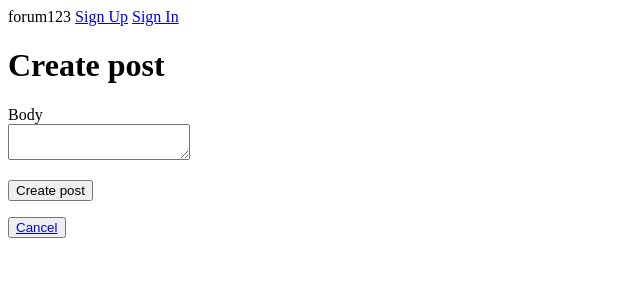
After one commit to fenya123/forum123, a Flask app: template src/templates/posts-create.html in a window 1280 px wide. The commit adds this page. Shown: the top 300 px of the page, without its empty margins (0-640 px from the left). Run offline with Flask 2, Linux system fonts and the light colour scheme; the template is opened without the code that fills it: values that come from a table or form of the project are taken from there, others are empty.

Commit message:
28: Add post creation page
After we've created `Post` model and added an ability to see created posts in topic (#27), we can go further and start implementing posts creation.

In the scope of this task we need add to basic post creation page without any functionality. We just need to see creation form when we go to `/topics/{topic_id}/posts/create`)

Steps to do:

    - add html template with post creation form in it (form fields should be: `body`)
    - add `Cancel` button, which will clear form data (idk is it required or not) and redirect to `/topics/{topic_id}`
    - add flask route for post creation page `/topics/{topic_id}/posts/create` which renders this form
    - add "Create post" button to the `/topics/{topic_id}` page and make it point to `/topics/{topic_id}/create`
      button should be placed at the bottom of the page `/topics/{topic_id}`

```diff
--- a/src/forms.py
+++ b/src/forms.py
@@ -27,3 +27,10 @@ class TopicForm(FlaskForm):  # type: ignore
     title = TextAreaField("Title", validators=[DataRequired()])
     description = TextAreaField("Description", validators=[DataRequired()])
     submit = SubmitField("Create topic")
+
+
+class PostForm(FlaskForm):  # type: ignore
+    """A class for a post creation form."""
+
+    body = TextAreaField("Body", validators=[DataRequired()])
+    submit = SubmitField("Create post")
--- /dev/null
+++ b/src/templates/posts-create.html
@@ -0,0 +1,13 @@
+{% extends "base.html" %}
+
+{% block content %}
+    <h1>Create post</h1>
+    <form id="1" method="POST" action="" novalidate>
+        {{ form.hidden_tag() }}
+        <p>
+            {{ form.body.label }}<br>
+            {{ form.body(size=123) }}
+        </p>
+        <p>{{ form.submit() }}</p><button form="1" type="reset"><a href="{{ url_for('routes.topic_page', topic_id=topic.id) }}">Cancel</a></button>
+    </form>
+{% endblock %}
--- a/src/templates/topic.html
+++ b/src/templates/topic.html
@@ -17,4 +17,5 @@
             <li>at {{ post.created_at }}</li>
         </ul>
     {% endfor %}
+    <a href="{{ url_for('routes.create_post', topic_id=topic.id) }}">Create Post</a>
 {% endblock %}
```
Also changed, not shown: src/routes.py (+16 -1 lines).
